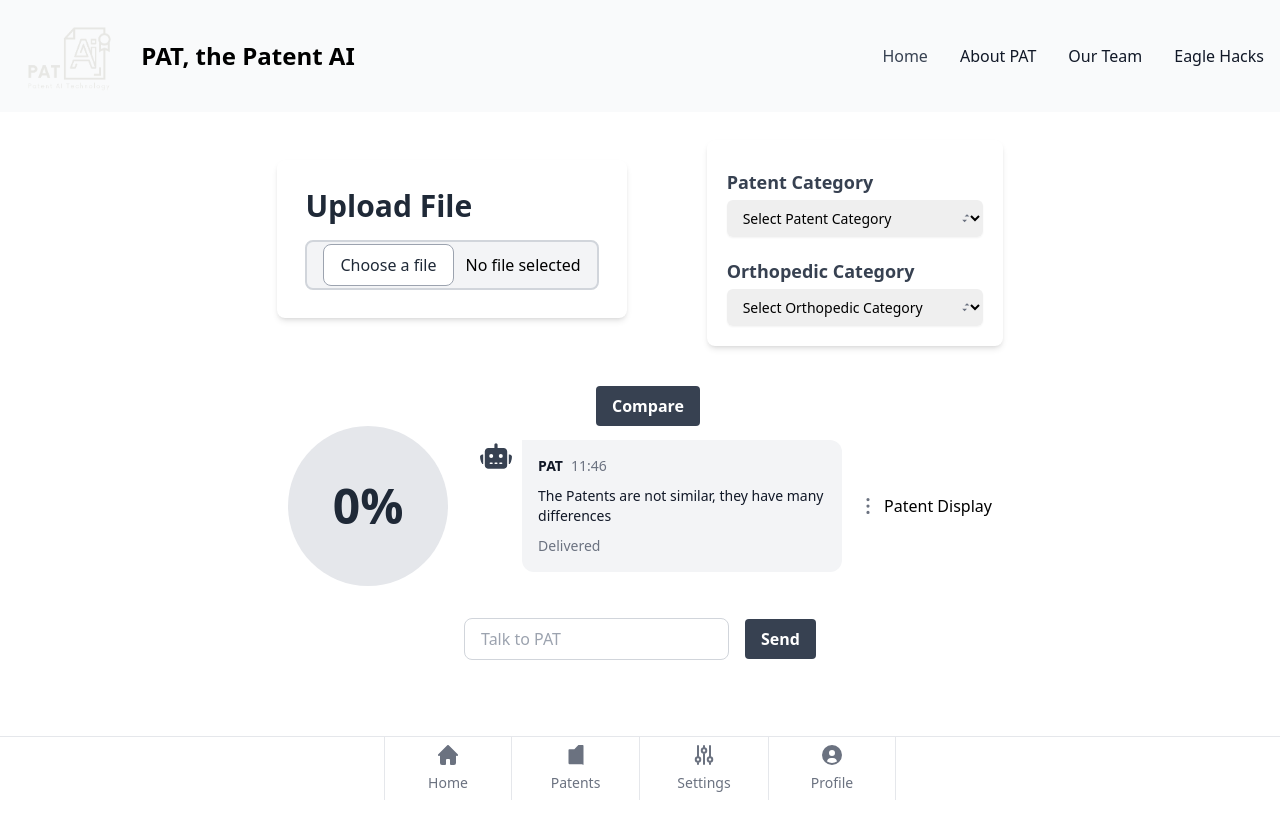
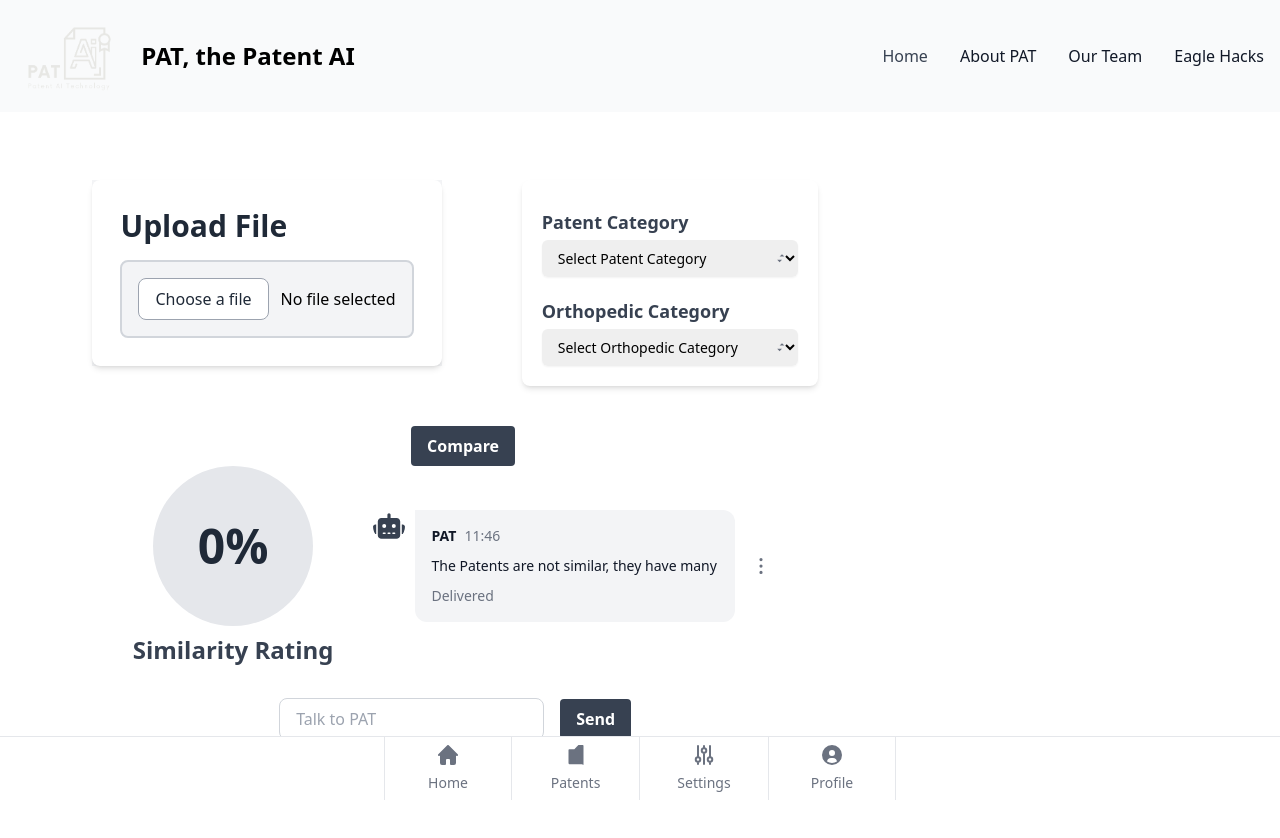
Before and after one commit to zesutton2619/PAT, a React (Create React App) app in the folder client/: page / in a window 1280 px wide. Shown: the top 838 px of the page. Built offline with nearby package versions, Linux system fonts and the light colour scheme.

Commit message:
New UI version. GUI 1.2v new chat bot message box, new style, new elements

```diff
--- a/client/src/components/Initialize.jsx
+++ b/client/src/components/Initialize.jsx
@@ -14,7 +14,7 @@ const Init = ({ onFileSelect }) => {
     return (
         <div className="flex justify-center items-center mt-7">
             <div className="container flex flex-col items-center">
-                <div className="flex items-start">
+                <div className="flex items-start ">
                     <UploadComponent onFileSelect={handleFileSelect} selectedFile={selectedFile} />
                     <div className="flex items-start ml-20 p-5 flex-col  bg-white shadow-md rounded-lg overflow-hidden">
 
--- a/client/src/components/SubmitNResults.jsx
+++ b/client/src/components/SubmitNResults.jsx
@@ -41,10 +41,10 @@ const SubmitNResults = ({ selectedFile }) => {
     const handleCompare = async () => {
         if (selectedFile) {
             setIsLoading(true);
-            await uploadPatent(selectedFile);
+            await uploadPatent();
             let percentage = await comparePatents(); // Wait for comparePatents() to complete and return a value
             setPercentage(percentage);
-            const response = await retrievePatents();
+            /*const response = await retrievePatents();
             if (response.ok) {
                 const blob = await response.blob();
                 const zipFile = new File([blob], 'patents.zip', { type: 'application/zip' });
@@ -53,7 +53,7 @@ const SubmitNResults = ({ selectedFile }) => {
             } else {
                 console.error('Failed to retrieve patents:', response.statusText);
             }
-            setIsLoading(false);
+            */ setIsLoading(false);
             console.log('Percentage:', percentage); // Do something with the percentage value
         } else {
             console.error("No file selected");
@@ -76,25 +76,26 @@ const SubmitNResults = ({ selectedFile }) => {
                 </div>
             ) : (
                 <div className="relative flex items-center">
-                    <div
-                        className="bg-gray-200 rounded-full h-40 w-40 flex items-center justify-center text-5xl font-bold text-gray-800 mr-8"
-
-                    >
-                        {percentage}%
+                    <div className="relative flex items-center flex-col">
+                        <div
+                            className="bg-gray-200 rounded-full h-40 w-40 flex items-center justify-center text-5xl font-bold text-gray-800 mb-2"
+                        >
+                            {percentage}%
+                        </div>
+                        <div className="text-2xl font-semibold text-gray-700  ">Similarity Rating</div>
                     </div>
 
 
-                    <div className="flex items-start gap-2.5">
+                    <div className="flex items-start gap-2.5 ml-10">
                         <img src={robotIcon} alt="Robot Icon" className="w-8 h-8 rounded-full"/>
                         <div
                             className="flex flex-col w-full max-w-[320px] leading-1.5 p-4 border-gray-200 bg-gray-100 rounded-e-xl rounded-es-xl dark:bg-gray-700">
                             <div className="flex items-center space-x-2 rtl:space-x-reverse">
-                                <span
-                                    className="text-sm font-semibold text-gray-900 dark:text-white">PAT</span>
+                                <span className="text-sm font-semibold text-gray-900 dark:text-white">PAT</span>
                                 <span className="text-sm font-normal text-gray-500 dark:text-gray-400">11:46</span>
                             </div>
-                            <p className="text-sm font-normal py-2.5 text-gray-900 dark:text-white">The Patents are not
-                                similar, they have many differences</p>
+                            <p className="text-sm font-normal py-2.5 text-gray-900 dark:text-white typing-animation">The
+                                Patents are not similar, they have many differences</p>
                             <span className="text-sm font-normal text-gray-500 dark:text-gray-400">Delivered</span>
                         </div>
                         <button id="dropdownMenuIconButton" data-dropdown-toggle="dropdownDots"
@@ -111,35 +112,15 @@ const SubmitNResults = ({ selectedFile }) => {
                              className="z-10 hidden bg-white divide-y divide-gray-100 rounded-lg shadow w-40 dark:bg-gray-700 dark:divide-gray-600">
                             <ul className="py-2 text-sm text-gray-700 dark:text-gray-200"
                                 aria-labelledby="dropdownMenuIconButton">
-                                <li>
-                                    <a href="#"
-                                       className="block px-4 py-2 hover:bg-gray-100 dark:hover:bg-gray-600 dark:hover:text-white">Reply</a>
-                                </li>
-                                <li>
-                                    <a href="#"
-                                       className="block px-4 py-2 hover:bg-gray-100 dark:hover:bg-gray-600 dark:hover:text-white">Forward</a>
-                                </li>
-                                <li>
-                                    <a href="#"
-                                       className="block px-4 py-2 hover:bg-gray-100 dark:hover:bg-gray-600 dark:hover:text-white">Copy</a>
-                                </li>
-                                <li>
-                                    <a href="#"
-                                       className="block px-4 py-2 hover:bg-gray-100 dark:hover:bg-gray-600 dark:hover:text-white">Report</a>
-                                </li>
-                                <li>
-                                    <a href="#"
-                                       className="block px-4 py-2 hover:bg-gray-100 dark:hover:bg-gray-600 dark:hover:text-white">Delete</a>
-                                </li>
                             </ul>
                         </div>
                     </div>
 
-                    <Display patents={patents} />
+
                 </div>
             )}
 
-            <div className="mt-8 flex items-center mt-5">
+            <div className="mt-8 flex items-center">
                 <input
                     type="text"
                     value={text}
--- a/client/src/components/initSubComponent/UploadFile.jsx
+++ b/client/src/components/initSubComponent/UploadFile.jsx
@@ -7,15 +7,19 @@ export const UploadComponent = ({ onFileSelect, selectedFile }) => {
     };
 
     return (
-        <div className="max-w-md mx-auto p-3 bg-white shadow-md rounded-lg overflow-hidden mt-5">
-            <div className="p-4">
-                <h2 className="text-3xl font-bold text-gray-800 mb-4">Upload File</h2>
-                <div className="flex items-center justify-center bg-gray-100 border-2 border-gray-300 rounded-lg p-4" style={{ height: "50px" }}>
-                    <label htmlFor="file-upload" className="cursor-pointer bg-white rounded-lg px-4 py-2 border border-gray-400 text-gray-800 hover:bg-gray-50 transition duration-300 flex-grow-0 flex-shrink-0">
-                        Choose a file
-                        <input id="file-upload" type="file" className="sr-only" onChange={handleFileChange} />
-                    </label>
-                    <span className="ml-3 flex-grow">{selectedFile ? selectedFile.name : "No file selected"}</span>
+        <div className="bg-gray-100 flex items-center justify-center">
+            <div className="max-w-md w-full p-3 bg-white shadow-md rounded-lg overflow-hidden">
+                <div className="p-4">
+                    <h2 className="text-3xl font-bold text-gray-800 mb-4">Upload File</h2>
+                    <div className="flex items-center justify-center bg-gray-100 border-2 border-gray-300 rounded-lg p-4"
+                         style={{height: "auto"}}>
+                        <label htmlFor="file-upload"
+                               className="cursor-pointer bg-white rounded-lg px-4 py-2 border border-gray-400 text-gray-800 hover:bg-gray-50 transition duration-300 flex-grow-0 flex-shrink-0">
+                            Choose a file
+                            <input id="file-upload" type="file" className="sr-only" onChange={handleFileChange}/>
+                        </label>
+                        <span className="ml-3 flex-grow">{selectedFile ? selectedFile.name : "No file selected"}</span>
+                    </div>
                 </div>
             </div>
         </div>
--- a/client/src/pages/PatDashboard.jsx
+++ b/client/src/pages/PatDashboard.jsx
@@ -57,8 +57,16 @@ const Dash = () => {
             </nav>
 
 
-            <Init onFileSelect={handleFileSelect} />
-            <SubmitNResults selectedFile={selectedFile} />
+            <div className="flex">
+                <div className="flex-grow h-100 mt-10">
+                    <Init onFileSelect={handleFileSelect}/>
+                    <SubmitNResults selectedFile={selectedFile}/>
+                </div>
+                <div className="flex-grow">
+                </div>
+                <div className="flex-grow">
+                </div>
+            </div>
 
 
             <div
```
